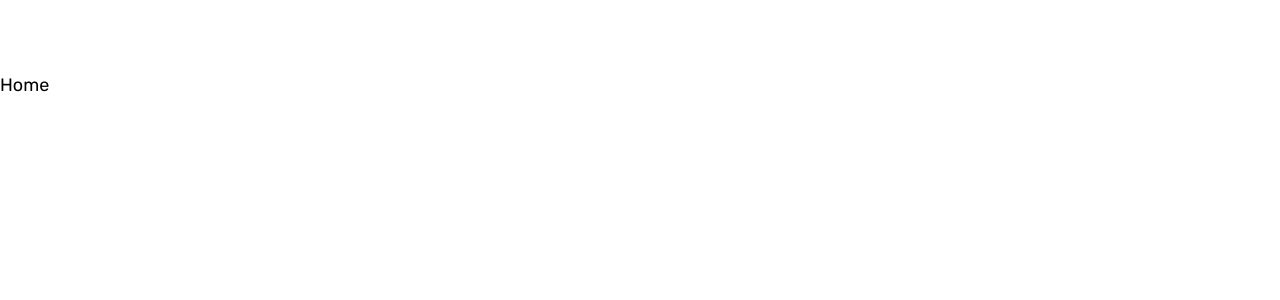
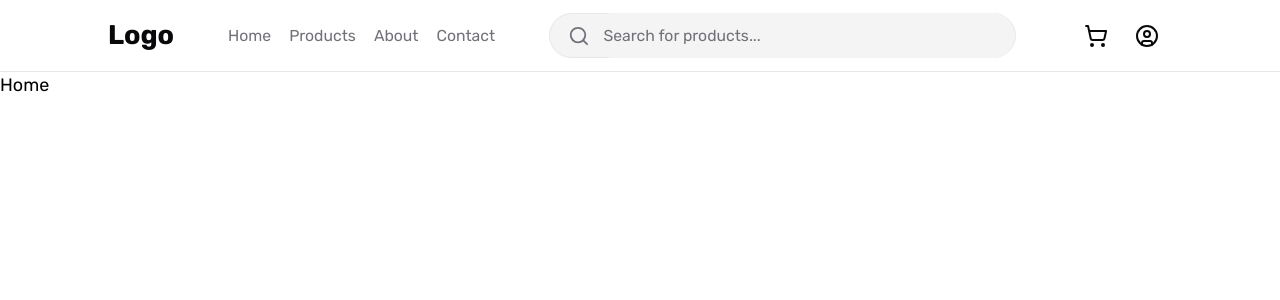
Before and after one commit to Peter3Khalil/fashion-ecommerce, a Next.js app: page / in a window 1280 px wide. Shown: the top 300 px of the page. Built offline with nearby package versions, Linux system fonts and the light colour scheme.

Commit message:
🎨 Creating the header section

```diff
--- a/src/app/page.tsx
+++ b/src/app/page.tsx
@@ -1,8 +1,16 @@
+import Header from '@/components/header';
 
 const Home = () => {
   return (
     <div className="h-svh overflow-y-auto overflow-x-hidden pt-16">
-     Home
+      <Header />
+      <main>
+        <section>
+          <h1>Home</h1>
+        </section>
+      </main>
+
+      <footer></footer>
     </div>
   );
 };
--- /dev/null
+++ b/src/components/header.tsx
@@ -0,0 +1,54 @@
+import SearchBox from '@/components/search-box';
+import { Button } from '@/components/ui/button';
+import {
+  MenuIcon,
+  SearchIcon,
+  ShoppingCartIcon,
+  UserIcon,
+} from '@/components/shared/icons';
+import React from 'react';
+import Link from 'next/link';
+
+const Header = () => {
+  return (
+    <header className="fixed left-0 top-0 z-10 flex h-16 w-full items-center justify-between border-b px-4 text-foreground md:gap-12 md:px-16 lg:px-24">
+      <div className="flex items-center gap-4">
+        <MenuIcon size={24} className="md:hidden" />
+        <Link href="/" aria-label="Go to homepage">
+          <div className="text-2xl font-bold">Logo</div>
+        </Link>
+      </div>
+      <nav className="hidden md:block" aria-label="Main Navigation">
+        <ul className="flex items-center gap-4 text-sm">
+          {['Home', 'Products', 'About', 'Contact'].map((item) => (
+            <li
+              key={item}
+              className="text-muted-foreground duration-300 hover:text-foreground"
+            >
+              <Link href="/">{item}</Link>
+            </li>
+          ))}
+        </ul>
+      </nav>
+      <SearchBox />
+      <div className="flex items-center">
+        <Button
+          variant={'ghost'}
+          className="lg:hidden"
+          size={'sm'}
+          aria-label="Open Search"
+        >
+          <SearchIcon size={24} />
+        </Button>
+        <Button variant={'ghost'} size={'sm'} aria-label="View Shopping Cart">
+          <ShoppingCartIcon size={24} />
+        </Button>
+        <Button variant={'ghost'} size={'sm'} aria-label="View User Account">
+          <UserIcon size={24} />
+        </Button>
+      </div>
+    </header>
+  );
+};
+
+export default Header;
--- /dev/null
+++ b/src/components/search-box.tsx
@@ -0,0 +1,37 @@
+'use client';
+import { Input } from '@/components/ui/input';
+import { cn } from '@/lib/utils';
+import { SearchIcon } from '@/components/shared/icons';
+import React, { useState } from 'react';
+
+const SearchBox = () => {
+  const [isFocused, setIsFocused] = useState(false);
+  return (
+    <form
+      role="search"
+      className={cn(
+        'hidden h-10 flex-1 items-center rounded-full border bg-secondary lg:flex',
+        {
+          'ring-2 ring-ring ring-offset-2': isFocused,
+        },
+      )}
+    >
+      <SearchIcon size={24} className="ml-4 text-muted-foreground" />
+      <Input
+        type="search"
+        aria-label="Search for products"
+        className="rounded-[inherit] border-none bg-inherit focus-visible:ring-0 focus-visible:ring-offset-0"
+        placeholder="Search for products..."
+        onFocus={() => setIsFocused(true)}
+        onBlur={() => setIsFocused(false)}
+        onKeyDown={(e) => {
+          if (e.key === 'Enter') {
+            console.log(e.currentTarget.value);
+          }
+        }}
+      />
+    </form>
+  );
+};
+
+export default SearchBox;
--- /dev/null
+++ b/src/components/shared/icons.ts
@@ -0,0 +1,6 @@
+export {
+  Menu as MenuIcon,
+  Search as SearchIcon,
+  ShoppingCart as ShoppingCartIcon,
+  CircleUser as UserIcon,
+} from 'lucide-react';
--- /dev/null
+++ b/src/components/ui/button.tsx
@@ -0,0 +1,56 @@
+import * as React from 'react';
+import { Slot } from '@radix-ui/react-slot';
+import { cva, type VariantProps } from 'class-variance-authority';
+
+import { cn } from '@/lib/utils';
+
+const buttonVariants = cva(
+  'inline-flex items-center justify-center whitespace-nowrap rounded-md text-sm font-medium ring-offset-background transition-colors focus-visible:outline-none focus-visible:ring-2 focus-visible:ring-ring focus-visible:ring-offset-2 disabled:pointer-events-none disabled:opacity-50',
+  {
+    variants: {
+      variant: {
+        default: 'bg-primary text-primary-foreground hover:bg-primary/90',
+        destructive:
+          'bg-destructive text-destructive-foreground hover:bg-destructive/90',
+        outline:
+          'border border-input bg-background hover:bg-accent hover:text-accent-foreground',
+        secondary:
+          'bg-secondary text-secondary-foreground hover:bg-secondary/80',
+        ghost: 'hover:bg-accent hover:text-accent-foreground',
+        link: 'text-primary underline-offset-4 hover:underline',
+      },
+      size: {
+        default: 'h-10 px-4 py-2',
+        sm: 'h-9 rounded-md px-3',
+        lg: 'h-11 rounded-md px-8',
+        icon: 'h-10 w-10',
+      },
+    },
+    defaultVariants: {
+      variant: 'default',
+      size: 'default',
+    },
+  },
+);
+
+export interface ButtonProps
+  extends React.ButtonHTMLAttributes<HTMLButtonElement>,
+    VariantProps<typeof buttonVariants> {
+  asChild?: boolean;
+}
+
+const Button = React.forwardRef<HTMLButtonElement, ButtonProps>(
+  ({ className, variant, size, asChild = false, ...props }, ref) => {
+    const Comp = asChild ? Slot : 'button';
+    return (
+      <Comp
+        className={cn(buttonVariants({ variant, size, className }))}
+        ref={ref}
+        {...props}
+      />
+    );
+  },
+);
+Button.displayName = 'Button';
+
+export { Button, buttonVariants };
--- /dev/null
+++ b/src/components/ui/input.tsx
@@ -0,0 +1,25 @@
+import * as React from 'react';
+
+import { cn } from '@/lib/utils';
+
+export interface InputProps
+  extends React.InputHTMLAttributes<HTMLInputElement> {}
+
+const Input = React.forwardRef<HTMLInputElement, InputProps>(
+  ({ className, type, ...props }, ref) => {
+    return (
+      <input
+        type={type}
+        className={cn(
+          'flex h-10 w-full rounded-md border border-input bg-background px-3 py-2 text-sm ring-offset-background file:border-0 file:bg-transparent file:text-sm file:font-medium placeholder:text-muted-foreground focus-visible:outline-none focus-visible:ring-2 focus-visible:ring-ring focus-visible:ring-offset-2 disabled:cursor-not-allowed disabled:opacity-50',
+          className,
+        )}
+        ref={ref}
+        {...props}
+      />
+    );
+  },
+);
+Input.displayName = 'Input';
+
+export { Input };
--- /dev/null
+++ b/src/components/ui/scroll-area.tsx
@@ -0,0 +1,46 @@
+import * as React from 'react';
+import * as ScrollAreaPrimitive from '@radix-ui/react-scroll-area';
+
+import { cn } from '@/lib/utils';
+
+const ScrollArea = React.forwardRef<
+  React.ElementRef<typeof ScrollAreaPrimitive.Root>,
+  React.ComponentPropsWithoutRef<typeof ScrollAreaPrimitive.Root>
+>(({ className, children, ...props }, ref) => (
+  <ScrollAreaPrimitive.Root
+    ref={ref}
+    className={cn('relative overflow-hidden', className)}
+    {...props}
+  >
+    <ScrollAreaPrimitive.Viewport className="h-full w-full rounded-[inherit]">
+      {children}
+    </ScrollAreaPrimitive.Viewport>
+    <ScrollBar />
+    <ScrollAreaPrimitive.Corner />
+  </ScrollAreaPrimitive.Root>
+));
+ScrollArea.displayName = ScrollAreaPrimitive.Root.displayName;
+
+const ScrollBar = React.forwardRef<
+  React.ElementRef<typeof ScrollAreaPrimitive.ScrollAreaScrollbar>,
+  React.ComponentPropsWithoutRef<typeof ScrollAreaPrimitive.ScrollAreaScrollbar>
+>(({ className, orientation = 'vertical', ...props }, ref) => (
+  <ScrollAreaPrimitive.ScrollAreaScrollbar
+    ref={ref}
+    orientation={orientation}
+    className={cn(
+      'flex touch-none select-none transition-colors',
+      orientation === 'vertical' &&
+        'h-full w-2.5 border-l border-l-transparent p-[1px]',
+      orientation === 'horizontal' &&
+        'h-2.5 flex-col border-t border-t-transparent p-[1px]',
+      className,
+    )}
+    {...props}
+  >
+    <ScrollAreaPrimitive.ScrollAreaThumb className="relative flex-1 rounded-full bg-border" />
+  </ScrollAreaPrimitive.ScrollAreaScrollbar>
+));
+ScrollBar.displayName = ScrollAreaPrimitive.ScrollAreaScrollbar.displayName;
+
+export { ScrollArea, ScrollBar };
```
